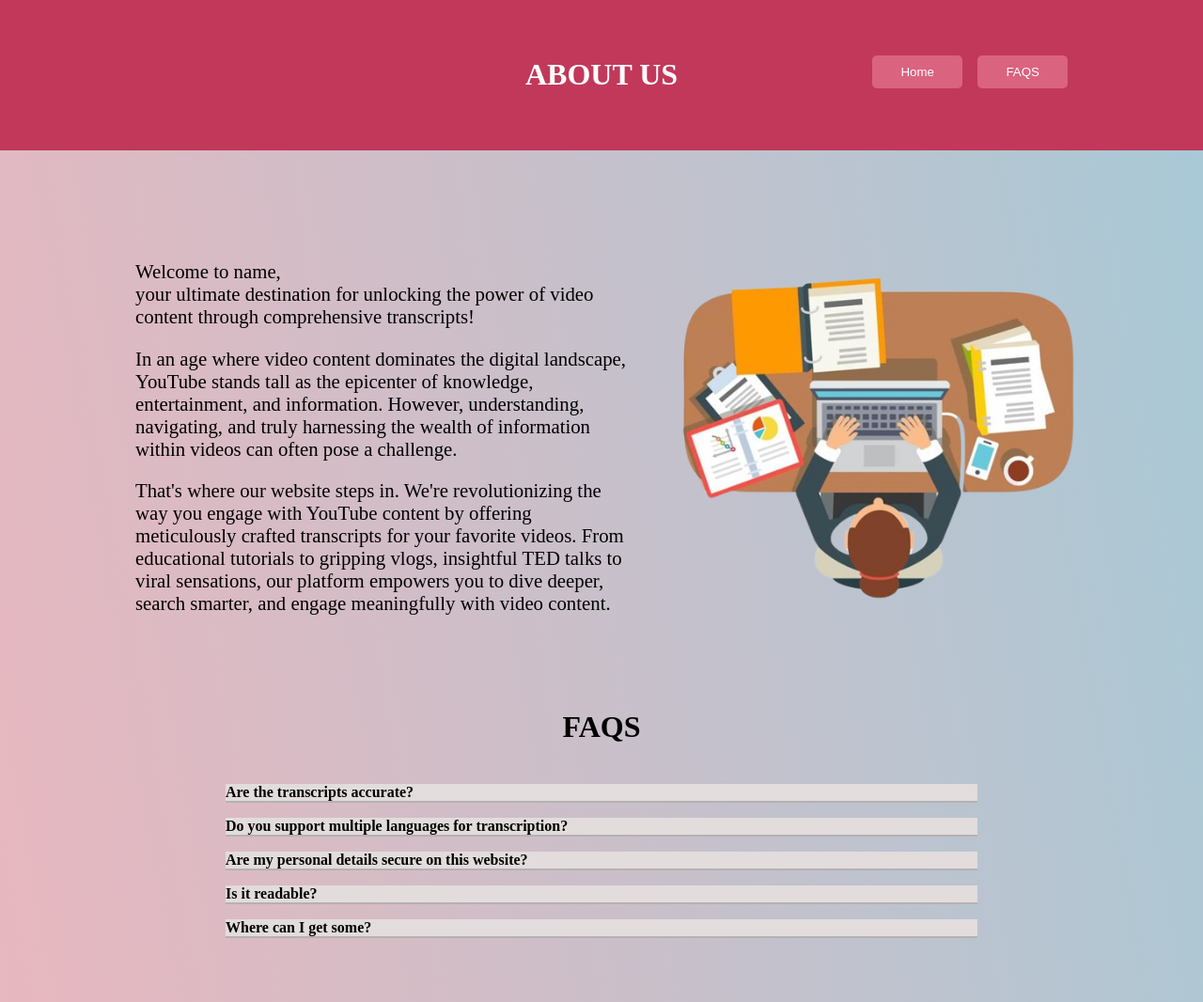
After one commit to SnowScriptWinterOfCode/YouTube-Transcripts, a Flask app: template templates/About.html in a window 1280 px wide. The commit adds this page. Shown: the whole page at 94% size. Run offline with Flask 3, Linux system fonts and the light colour scheme; the template is opened without the code that fills it, so the values that code supplies are empty.

Commit message:
Added Button for about page on home page and Created about page

```diff
--- /dev/null
+++ b/templates/About.css
@@ -0,0 +1,103 @@
+body{
+    margin:0;
+    padding:0;
+    background-image: linear-gradient(80deg, rgb(232, 183, 191), rgb(167, 201, 214));
+}
+.head{
+    height: 10rem;
+    background-color:#c1385a;
+    text-align: center;
+    position: relative;
+}
+.head h1 {
+    position: absolute;
+    top: 50%;
+    left: 50%;
+    transform: translate(-50%, -50%);
+    margin: 0;
+    padding: 4%;
+    color: white;
+}
+.container {
+    display: flex;
+    margin-bottom: 5rem;
+  }
+
+  .left-box {
+    position:relative;
+    flex: 1;
+    padding: 3rem;
+    font-size: 1.3rem;
+    top:3rem;
+    left:6rem;
+  }
+
+  .right-box {
+    position:relative;
+    flex: 1;
+    padding: 4rem;
+    top:3rem;
+    right:1rem;
+  }
+
+  .right-box img {
+    max-width: 100%;
+    height: 24rem;
+    display: block;
+    margin: 0 auto;
+  }
+  .faq-container {
+    max-width: 800px;
+    margin: 0 auto;
+    padding: 20px;
+    margin-bottom: 2rem;
+
+  }
+
+  .faq-item {
+    border-bottom: 2px solid rgba(141, 139, 139, 0.523);
+    margin-bottom: 1rem;
+    background-color: #e2dcdc;
+
+  }
+
+  .question {
+    font-weight: bold;
+    cursor: pointer;
+  }
+
+  .answer {
+    display: none;
+  }
+
+  input[type="checkbox"] {
+    display: none;
+  }
+
+  input[type="checkbox"]:checked + .question + .answer {
+    display: block;
+  }
+.faqs{
+    text-align: center;
+}
+.btn{
+  padding: 10px 30px;
+  background-color: #da6380;
+  color: white;
+  border: none;
+  border-radius: 5px;
+  cursor: pointer;
+}
+#btn1{
+position: absolute;
+top: 37%;
+right: 9rem;
+}
+#btn2{
+position: absolute;
+top: 37%;
+right: 16rem;
+}
+.btn:hover {
+    background-color: #a40f34;
+  }
--- /dev/null
+++ b/templates/About.html
@@ -0,0 +1,92 @@
+<!DOCTYPE html>
+<html lang="en">
+<head>
+    <meta charset="UTF-8">
+    <meta name="viewport" content="width=device-width, initial-scale=1.0">
+    <title>Document</title>
+    <link rel="stylesheet" href="About.css">
+</head>
+<body>
+    <div class="head">
+        <h1>ABOUT US</h1>
+        <a href="#faq-section">
+            <button class="btn" id="btn1">FAQS</button>
+          </a>
+          <a href="index.html">
+            <button class="btn" id="btn2">Home</button>
+          </a>
+    </div>
+
+    <div class="container">
+        <div class="left-box">
+          <p>
+            Welcome to name,
+            <br>
+            your ultimate destination for unlocking the power of video content through comprehensive transcripts!</p>
+
+<p>In an age where video content dominates the digital landscape, YouTube stands tall as the epicenter of knowledge,
+     entertainment, and information. However, understanding, navigating, and truly harnessing the wealth of information
+      within videos can often pose a challenge.</p>
+
+<p>That's where our website steps in. We're revolutionizing the way you engage with YouTube content by offering
+ meticulously crafted transcripts for your favorite videos. From educational tutorials to gripping vlogs,
+ insightful TED talks to viral sensations, our platform empowers you to dive deeper, search smarter, and engage meaningfully with video content.
+ </p>
+        </div>
+        <div class="right-box">
+          <img src="assets/transcript-using-google-docs-removebg-preview.png" alt="Your Image">
+        </div>
+      </div>
+
+
+    <div class="faqs">
+       <h1>FAQS</h1>
+                </div>
+      <div class="faq-container" id="faq-section">
+        <div class="faq-item">
+          <input type="checkbox" id="faq1">
+          <label for="faq1" class="question">Are the transcripts accurate?</label>
+          <div class="answer">
+            <p>We strive for accuracy in our transcripts. However, as with any automated transcription service,
+                 minor errors may occur. We constantly improve our algorithms to enhance accuracy.</p>
+          </div>
+        </div>
+
+        <div class="faq-item">
+          <input type="checkbox" id="faq2">
+          <label for="faq2" class="question">Do you support multiple languages for transcription?</label>
+          <div class="answer">
+            <p>Answer: Currently, we primarily support transcripts in [specify languages].
+                 We're continuously working to expand our language support to serve a broader audience.</p>
+          </div>
+        </div>
+
+        <div class="faq-item">
+          <input type="checkbox" id="faq3">
+          <label for="faq3" class="question">Are my personal details secure on this website?</label>
+          <div class="answer">
+            <p>Absolutely. We prioritize the security of your information.
+                 We use robust encryption and follow industry best practices to ensure your data remains safe and confidential.</p>
+          </div>
+        </div>
+
+        <div class="faq-item">
+          <input type="checkbox" id="faq4">
+          <label for="faq4" class="question">Is it readable?</label>
+          <div class="answer">
+            <p>Many desktop publishing packages and web page editors now use Lorem Ipsum as their default model text.</p>
+          </div>
+        </div>
+
+        <div class="faq-item">
+          <input type="checkbox" id="faq5">
+          <label for="faq5" class="question">Where can I get some?</label>
+          <div class="answer">
+            <p>There are many variations of passages of Lorem Ipsum available, but the majority have suffered alteration in some form.</p>
+          </div>
+        </div>
+      </div>
+
+
+</body>
+</html>
--- a/templates/index.html
+++ b/templates/index.html
@@ -6,6 +6,7 @@
     <link rel="stylesheet" href="CSS/Index.css">
 </head>
 <body>
+   <a href="About.html"> <button class="know-us">Know us</button></a>
     <form action="/form_login" method="post">
         <h3>Get YouTube Transcript for Free</h3><br/>
         <input type="text" name="url">
```
Also changed, not shown: templates/CSS/Index.css (+14 -0 lines), templates/assets/transcript-using-google-docs-removebg-preview.png (added).
